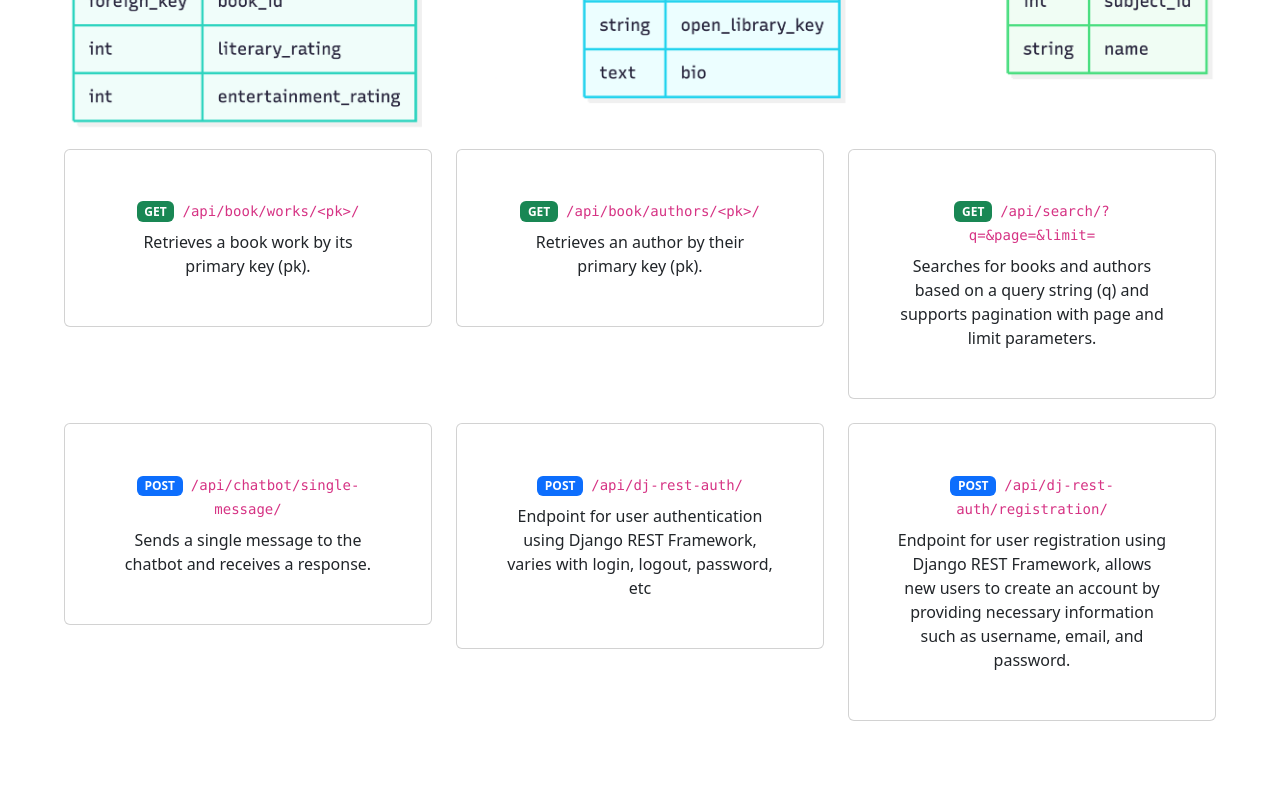
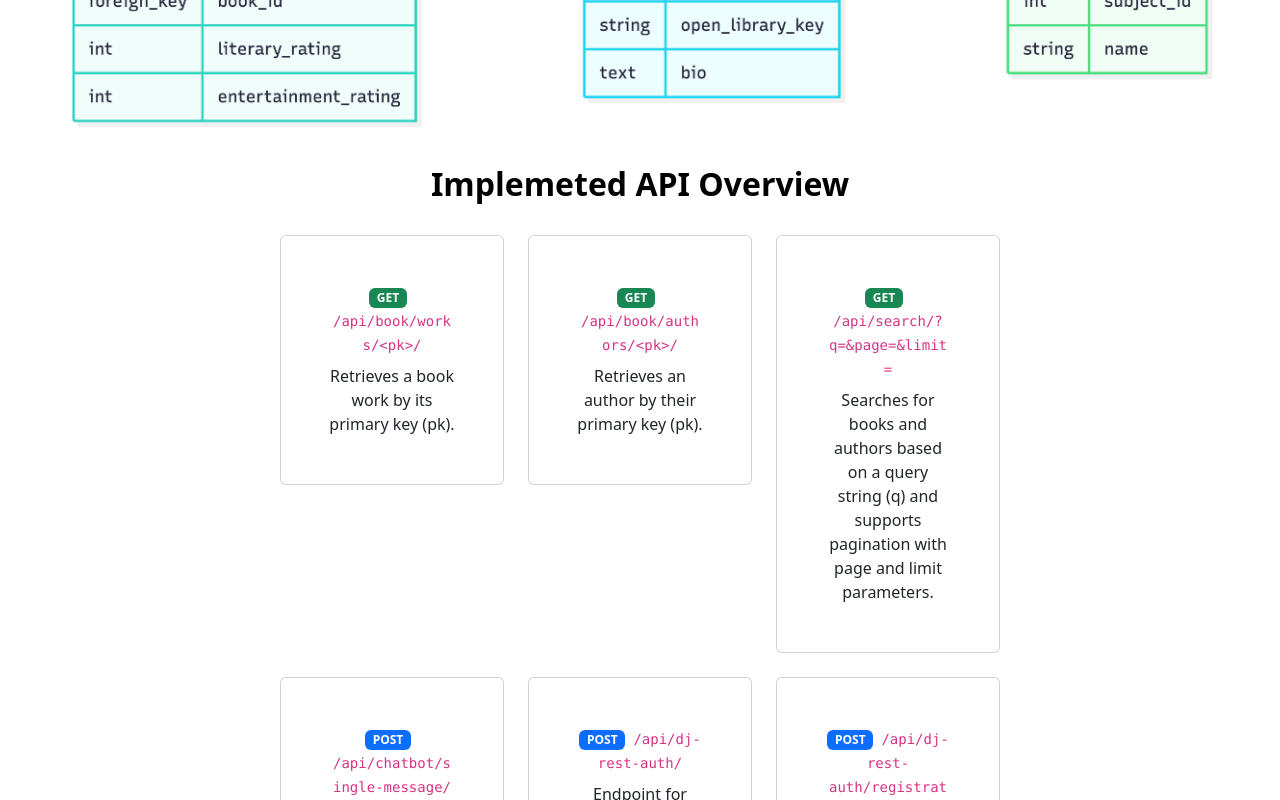
Before and after one commit to Jtsoco/portfolio, a React (Vite) app: page / in a window 1280 px wide. Shown: the part 5560-6360 px from the top of the page. Built offline with nearby package versions, Linux system fonts and the light colour scheme.

Commit message:
edited css of api subsection

```diff
--- a/src/sections/currentProjectSubSections/ApiSubSection.tsx
+++ b/src/sections/currentProjectSubSections/ApiSubSection.tsx
@@ -20,7 +20,10 @@ export function ApiSubSection(props: ApiOveriewProps) {
   }
   }
   return (
-    <Row xs={1} md={2} lg={3} className="g-4 api-overview" ref={props.targetRef}>
+    <div ref={props.targetRef} className="section-page api-overview-section">
+      <h3 className="api-header">Implemeted API Overview</h3>
+      <div className=" api-card-section">
+        <Row xs={1} md={1} lg={2} xl={3} className="g-4 api-overview" >
           {
             apiItems.map((item, index) => (
               <Col key={index}>
@@ -37,5 +40,7 @@ export function ApiSubSection(props: ApiOveriewProps) {
             ))
           }
           </Row>
+        </div>
+      </div>
   )
 }
--- a/src/sections/currentProjectSubSections/ProjIntroSubSection.tsx
+++ b/src/sections/currentProjectSubSections/ProjIntroSubSection.tsx
@@ -13,7 +13,7 @@ export function ProjIntroSubSection(props: ProjectInfoInterface){
             <div className ="section-header current-project-header">
           <h2 className="section-title">Current Project</h2>
           <h3 className="current-project-name">Rag Book Recommendation App
-            <a href="https://github.com/Jtsoco/rag-book-app">
+            <a target="_blank" href="https://github.com/Jtsoco/rag-book-app">
               <div>
                 <Button className="github-button" >
                 <Image src={'/portfolio/src/assets/icons8-github-50.png'} alt="GitHub Repository" className="github-icon"/>
--- a/src/stylesheet.css
+++ b/src/stylesheet.css
@@ -366,3 +366,38 @@
   opacity: 0;
 
 }
+
+
+.align-bottom {
+  display: flex;
+  flex-direction: column;
+  justify-content: flex-end;
+  height: 100%;
+}
+
+.flex-column {
+  display: flex;
+  flex-direction: column;
+  gap: 1rem;
+}
+
+.api-overview-section {
+  display: flex;
+  flex-direction: column;
+  /* align-items: center; */
+  /* gap: 1rem; */
+  padding: 1rem;
+}
+
+.api-card-section {
+
+  margin-right: 200px;
+  margin-left: 200px;
+}
+
+.api-header {
+  font-size: 2rem;
+  font-weight: 600;
+  margin-bottom: 2rem;
+  color:black;
+}
```
Lines whose indentation alone changed are shown as unchanged.
